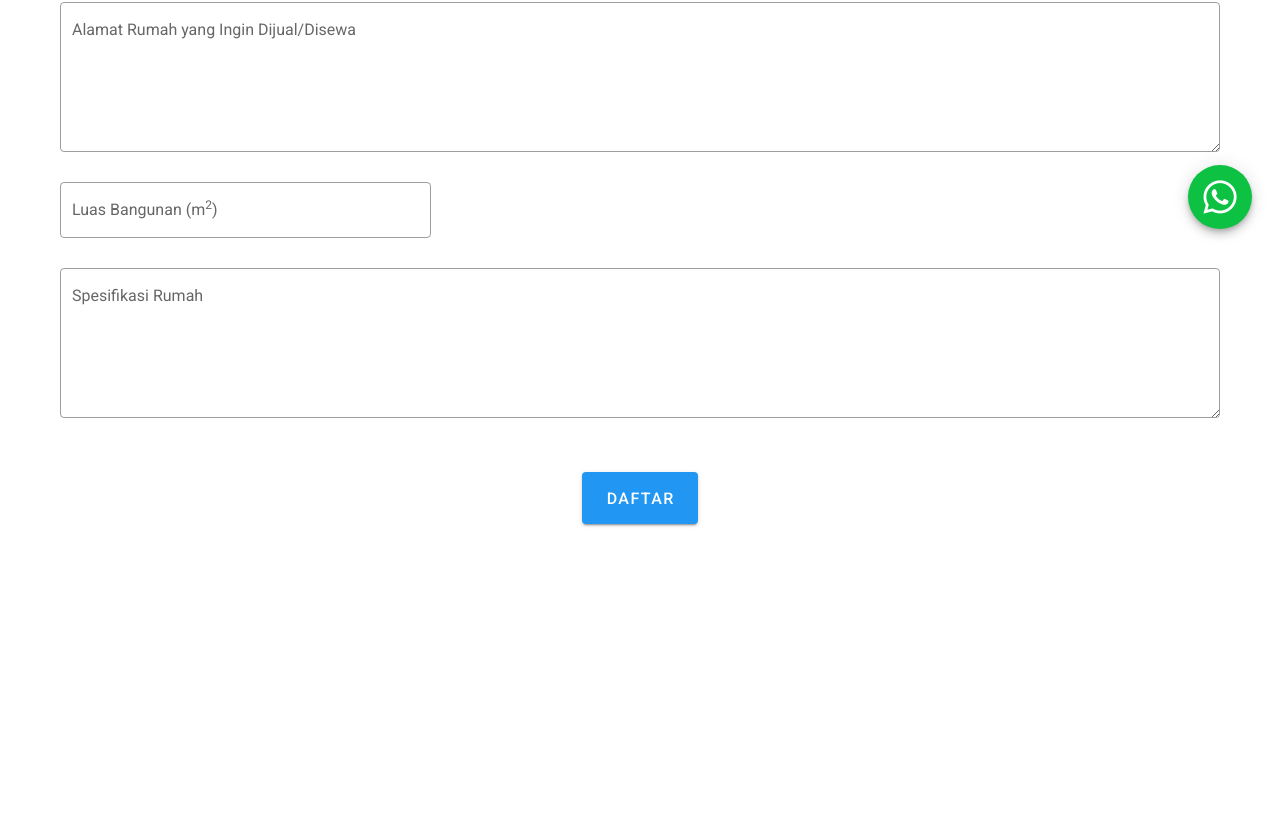
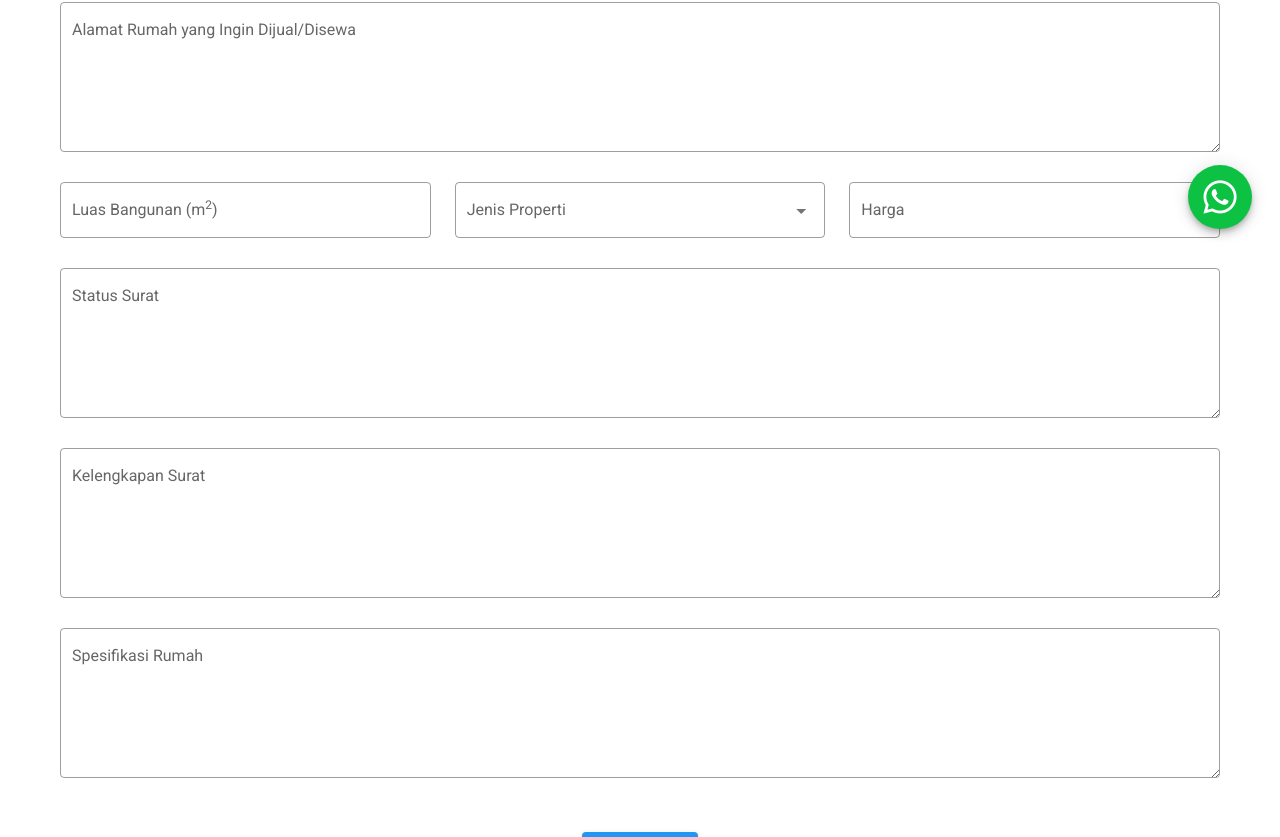
Before and after one commit to Ananda-Archive/CariRumah, a Vue app in the folder clientside/: page /Registration/Mitra in a window 1280 px wide. Shown: the part 547-1384 px from the top of the page. Before the commit the page ends 1131 px from the top, so only its background shows below. Built offline with nearby package versions, Linux system fonts and the light colour scheme.

Commit message:
add some fields

```diff
--- a/clientside/src/views/RegistrationMitra.vue
+++ b/clientside/src/views/RegistrationMitra.vue
@@ -55,6 +55,46 @@
                                 :rules="rules.area"
                             ><template v-slot:label>Luas Bangunan (m<sup>2</sup>)</template></v-text-field>
                         </v-col>
+                        <v-col cols="12" sm="12" md="4" class="mt-n6">
+                            <v-select
+                                outlined
+                                v-model="data.property"
+                                label="Jenis Properti"
+                                :items="property"
+                                item-text="name"
+                                item-value="id"
+                                :clearable="true"
+                                @click:clear="data.property = null"
+                                :rules="rules.property"
+                            >
+                            </v-select>
+                        </v-col>
+                        <v-col cols="12" sm="12" md="4" class="mt-n6">
+                            <v-text-field
+                                v-model="data.price"
+                                outlined
+                                :rules="rules.price"
+                                label="Harga"
+                            ></v-text-field>
+                        </v-col>
+                        <v-col cols="12" class="mt-n6">
+                            <v-textarea
+                                v-model="data.statusSurat"
+                                label="Status Surat"
+                                outlined
+                                :rules="rules.statusSurat"
+                                placeholder="Status Surat (Tanpa Enter)"
+                            ></v-textarea>
+                        </v-col>
+                        <v-col cols="12" class="mt-n6">
+                            <v-textarea
+                                v-model="data.kelengkapanSurat"
+                                label="Kelengkapan Surat"
+                                outlined
+                                :rules="rules.kelengkapanSurat"
+                                placeholder="Kelengkapan Surat (Tanpa Enter)"
+                            ></v-textarea>
+                        </v-col>
                         <v-col cols="12" class="mt-n6">
                             <v-textarea
                                 v-model="data.specification"
@@ -78,6 +118,36 @@
 export default {
     data() {
         return {
+            property: [
+                {
+                    id:1,
+                    name:'Perumahan'
+                },
+                {
+                    id:2,
+                    name:'Rumah Dijual'
+                },
+                {
+                    id:3,
+                    name:'Tanah Dijual'
+                },
+                {
+                    id:4,
+                    name:'Rumah Disewakan'
+                },
+                {
+                    id:5,
+                    name:'Tanah Disewakan'
+                },
+                {
+                    id:6,
+                    name:'Jual Kos'
+                },
+                {
+                    id:7,
+                    name:'Sewa Kos'
+                }
+            ],
             data: {
                 name:'',
                 phoneNumber:'',
@@ -85,7 +155,11 @@ export default {
                 ownerAddress:'',
                 address:'',
                 area:'',
-                specification:''
+                specification:'',
+                statusSurat:'',
+                price:'',
+                property:'',
+                kelengkapanSurat:''
             },
             phone:'+6287731492139',
             rules: {
@@ -113,6 +187,19 @@ export default {
                 specification: [
                     v => !!v || 'Spesifikasi Harus Diisi',
                 ],
+                property: [
+                    v => !!v || 'Jenis Properti Harus Diisi',
+                ],
+                price: [
+                    v => !!v || 'Harga Harus Diisi',
+                    v => v>0 || 'Tidak Valid'
+                ],
+                kelengkapanSurat: [
+                    v => !!v || 'Kelengkapan Surat Harus Diisi',
+                ],
+                statusSurat: [
+                    v => !!v || 'Status Surat Harus Diisi',
+                ]
             },
         }
     },
@@ -120,8 +207,12 @@ export default {
     methods: {
         send() {
             if(this.$refs.form.validate()) {
-                window.open('https://api.whatsapp.com/send?phone='+this.phone+'&text=[Daftar Mitra]%0aNama: '+this.data.name+'%0aNomor Yang Bisa Dihubungi: '+this.data.phoneNumber+'%0aEmail: '+this.data.email+'%0aAlamat Rumah Pemilik: '+this.data.ownerAddress+'%0aAlamat Rumah yang Ingin Dijual/Disewa: '+this.data.address+'%0aLuas Bangunan: '+this.data.area+'%0aSpesifikasi Rumah: '+this.data.specification);
+                window.open('https://api.whatsapp.com/send?phone='+this.phone+'&text=[Daftar Mitra]%0aNama: '+this.data.name+'%0aNomor Yang Bisa Dihubungi: '+this.data.phoneNumber+'%0aEmail: '+this.data.email+'%0aAlamat Rumah Pemilik: '+this.data.ownerAddress+'%0aAlamat Rumah yang Ingin Dijual/Disewa: '+this.data.address+'%0aLuas Bangunan: '+this.data.area+'%0aJenis Properti: '+this.data.property+'%0aHarga: Rp'+this.convertCurr(this.data.price)+'%0aStatus Surat:'+this.data.statusSurat+'%0aKelengkapan Surat: '+this.data.kelengkapanSurat+'%0aSpesifikasi Rumah: '+this.data.specification);
             }
+        },
+        convertCurr(val) {
+            let temp = new Intl.NumberFormat('de-DE', { style: 'currency', currency: 'IDR' }).format(val)
+            return temp.slice(0, -7)
         }
     }
 }
```
